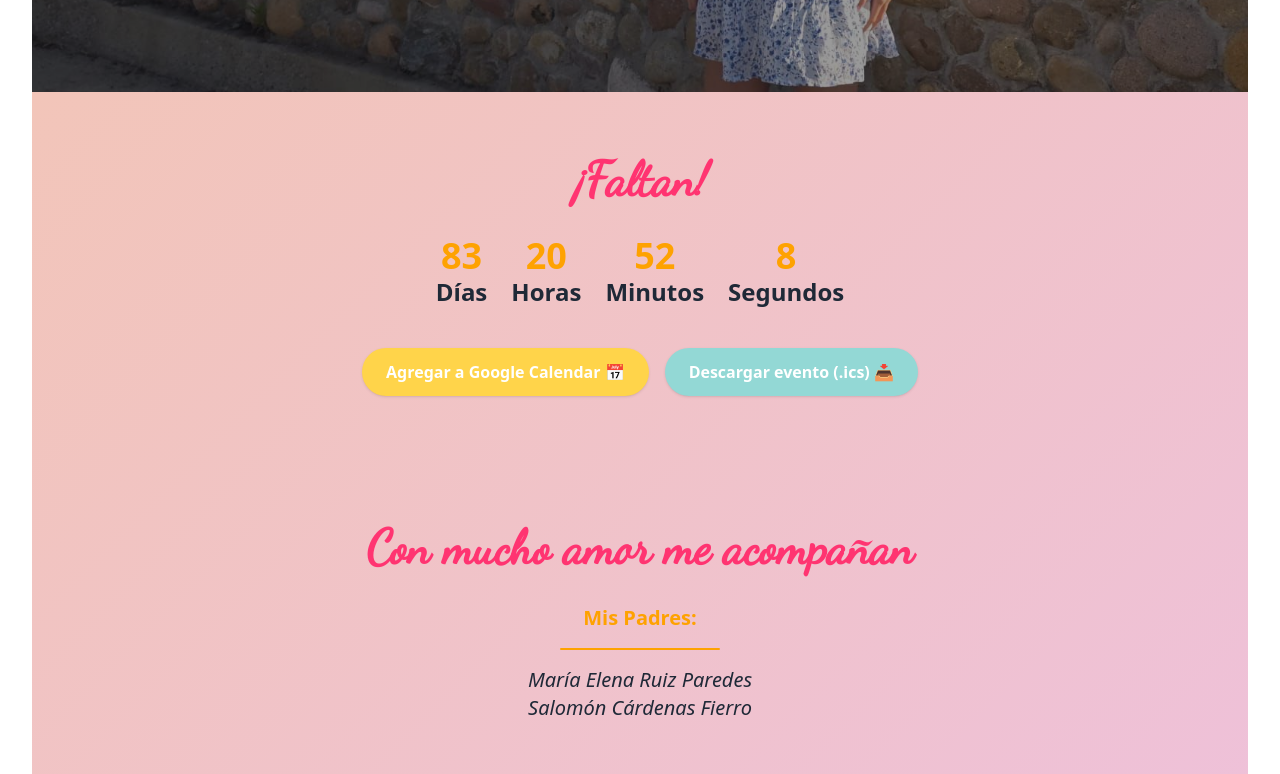
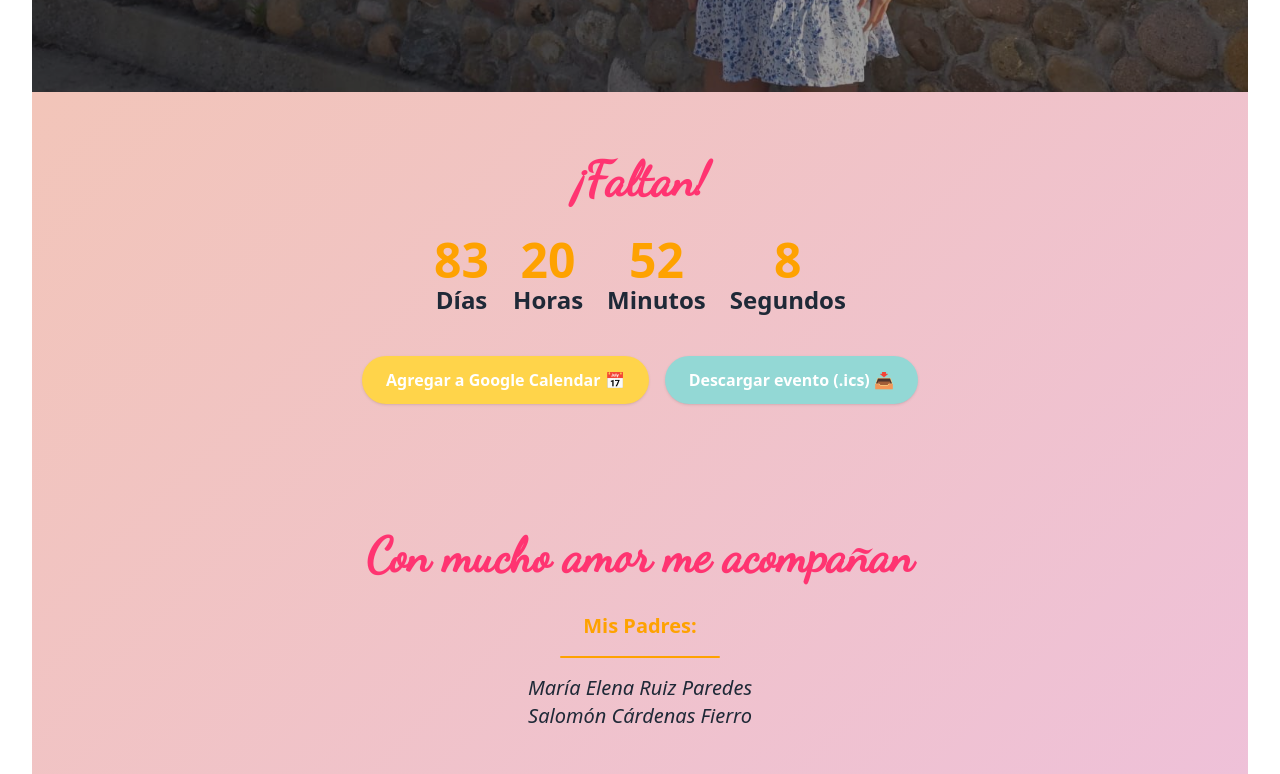
Before and after one commit to MarysolXV/xvmarysol, a React (Vite) app: page / in a window 1280 px wide. Shown: the part 788-1562 px from the top of the page. Built offline with nearby package versions, Linux system fonts and the light colour scheme.

Commit message:
cambio de contador tamano

```diff
--- a/src/App.jsx
+++ b/src/App.jsx
@@ -84,6 +84,7 @@ const App = () => {
 
   return (
      <div className="text-gray-800 font-sans scroll-smooth bg-animate">
+     <Toaster position="top-center" reverseOrder={false} />
 
 
 
--- a/src/ContadorElegante.jsx
+++ b/src/ContadorElegante.jsx
@@ -21,7 +21,7 @@ const ContadorElegante = () => {
 
   const crearEnlaceGoogleCalendar = () => {
     const startDate = "20250719T190000";
-    const endDate = "20250719T240000"; // Ejemplo de 4 horas
+    const endDate = "20250720T000000"; // Ejemplo de 4 horas
     const text = "XV Años de Marysol";
     const location = "Jardín Magno, Mexicali, B.C.";
     const details = "Acompáñame a celebrar mis XV años.";
@@ -40,7 +40,7 @@ VERSION:2.0
 PRODID:-//XV Marysol//EN
 BEGIN:VEVENT
 DTSTART:20250719T190000
-DTEND:20250719T230000
+DTEND:20250720T000000
 SUMMARY:XV Años de Marysol
 DESCRIPTION:Acompáñame a celebrar mis XV años en el Jardín Magno.
 LOCATION:Jardín Magno, Mexicali, B.C.
@@ -72,21 +72,22 @@ toast.success("¡Evento descargado! 🎉 ¡Nos vemos en los XV de Marysol!");
   return (
     <section className="py-16 px-6 text-center" data-aos="fade-up">
       <h2 className="text-3xl md:text-5xl font-bold text-[#FF3471] mb-8">¡Faltan!</h2>
-      <div className="flex justify-center gap-6 text-2xl font-semibold">
+      <div className="flex flex-wrap justify-center gap-6 text-lg md:text-2xl font-semibold">
+
         <div className="flex flex-col items-center">
-          <span className="text-4xl text-[#FEA201]">{dias}</span>
+          <span className="text-3xl md:text-5xl text-[#FEA201]">{dias}</span>
           <span>Días</span>
         </div>
         <div className="flex flex-col items-center">
-          <span className="text-4xl text-[#FEA201]">{horas}</span>
+          <span className="text-3xl md:text-5xl text-[#FEA201]">{horas}</span>
           <span>Horas</span>
         </div>
         <div className="flex flex-col items-center">
-          <span className="text-4xl text-[#FEA201]">{minutos}</span>
+          <span className="text-3xl md:text-5xl text-[#FEA201]">{minutos}</span>
           <span>Minutos</span>
         </div>
         <div className="flex flex-col items-center">
-          <span className="text-4xl text-[#FEA201]">{segundos}</span>
+          <span className="text-3xl md:text-5xl text-[#FEA201]">{segundos}</span>
           <span>Segundos</span>
         </div>
       </div>
```
